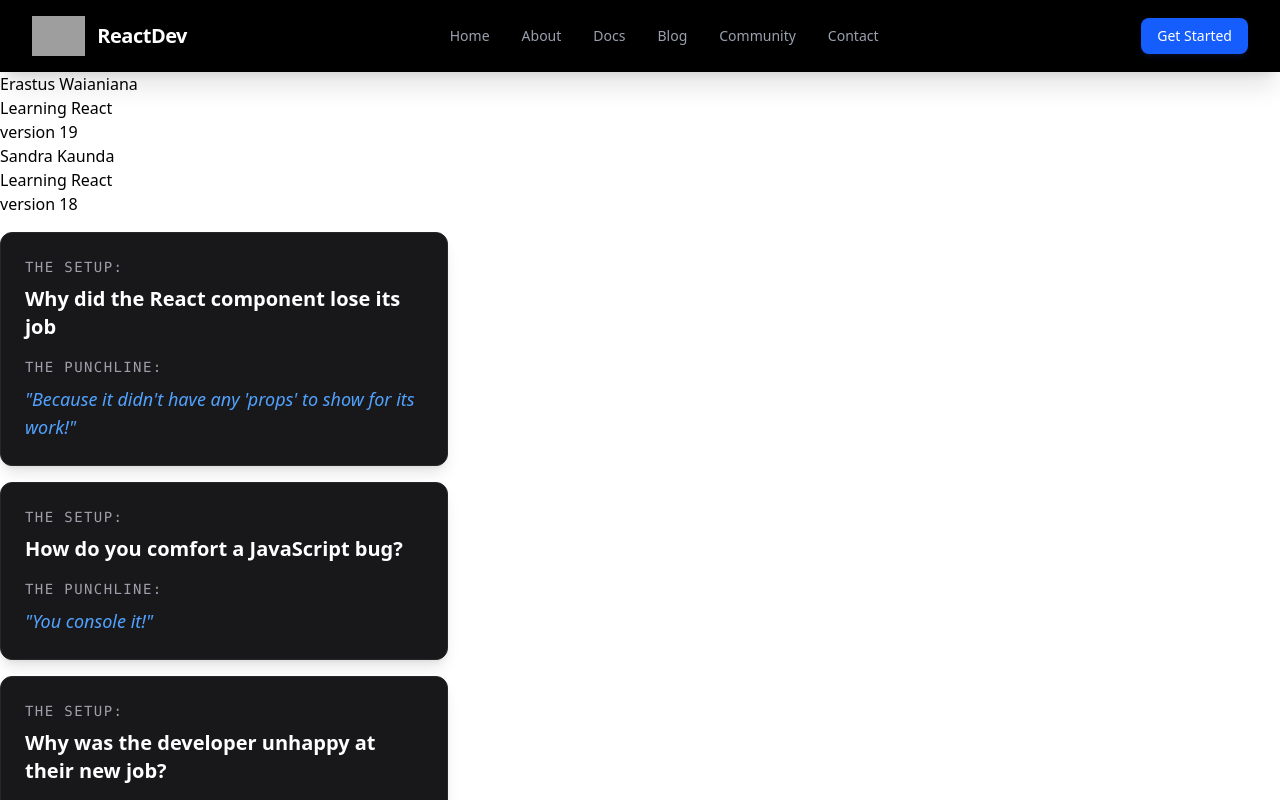
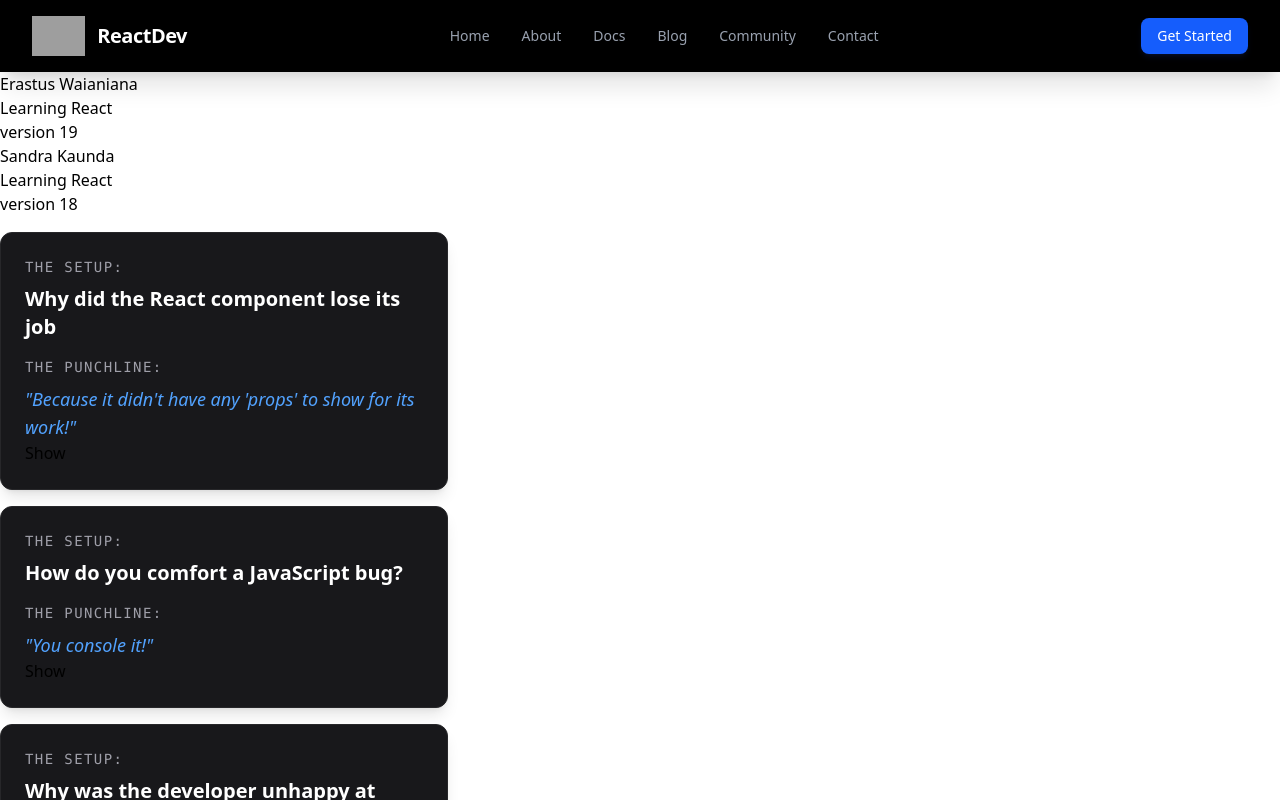
Before and after one commit to wainaina-mwangi/New-pro, a React (Vite) app: page / in a window 1280 px wide. Shown: the top 800 px of the page. Built offline with nearby package versions, Linux system fonts and the light colour scheme; grey boxes are pictures that could not be loaded.

Commit message:
added a feature for show toggle in my learning react app

```diff
--- a/src/components/Joke.jsx
+++ b/src/components/Joke.jsx
@@ -1,6 +1,11 @@
-import React from 'react'
+import React, { useState } from 'react'
 
 function Joke({ setup, punchline }) {
+  const [isShown,setIsShown] = useState(false)
+  function toggleShown(){
+    setIsShown(prevShown=>!prevShown)
+    console.log('isShown')
+  }
   return (
     <div className=" bg-zinc-900 border border-zinc-800 p-6 rounded-xl my-4 shadow-lg max-w-md">
       <p className="text-zinc-400 text-sm font-mono mb-2 uppercase tracking-widest">The Setup:</p>
@@ -8,6 +13,7 @@ function Joke({ setup, punchline }) {
 
       <p className="text-zinc-400 text-sm font-mono mb-2 uppercase tracking-widest">The Punchline:</p>
       <p className="text-lg text-blue-400 italic font-medium">"{punchline}"</p>
+      <button onClick={toggleShown}>Show</button>
     </div>
   )
 }
```
